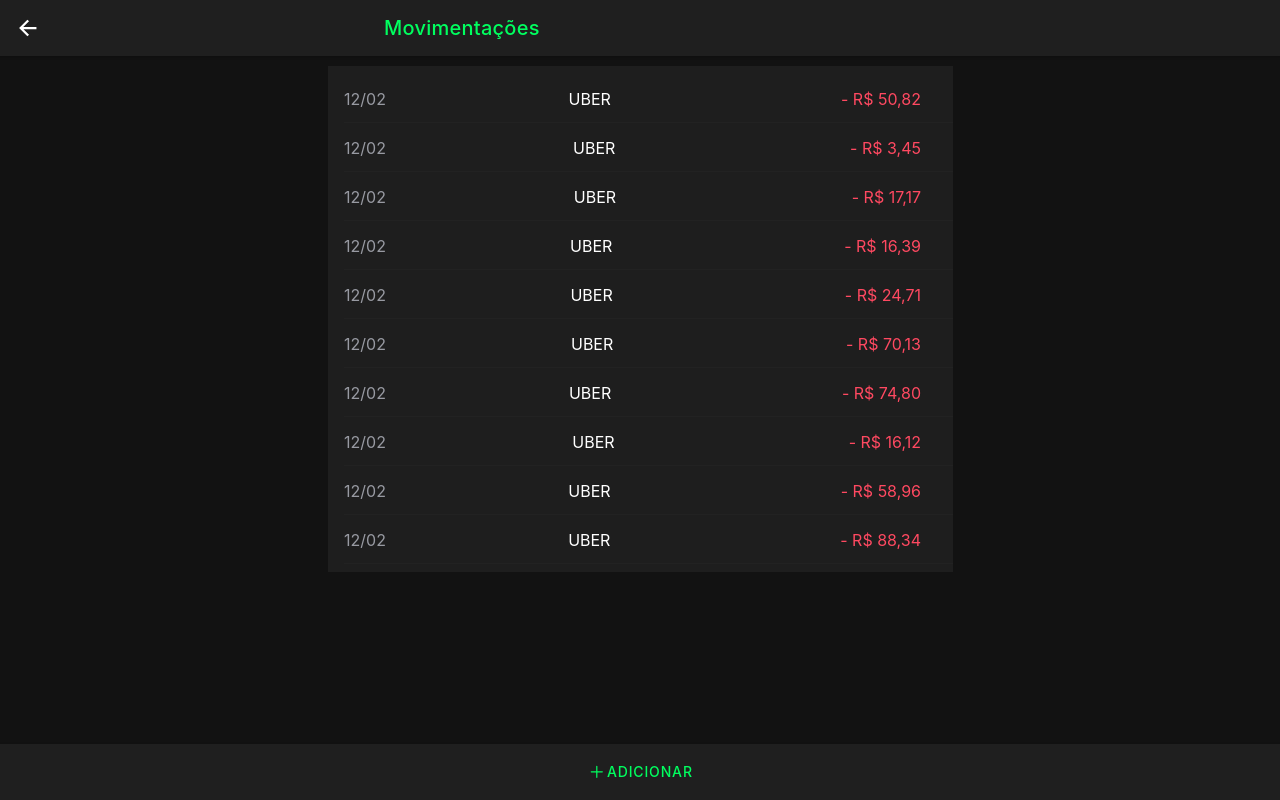
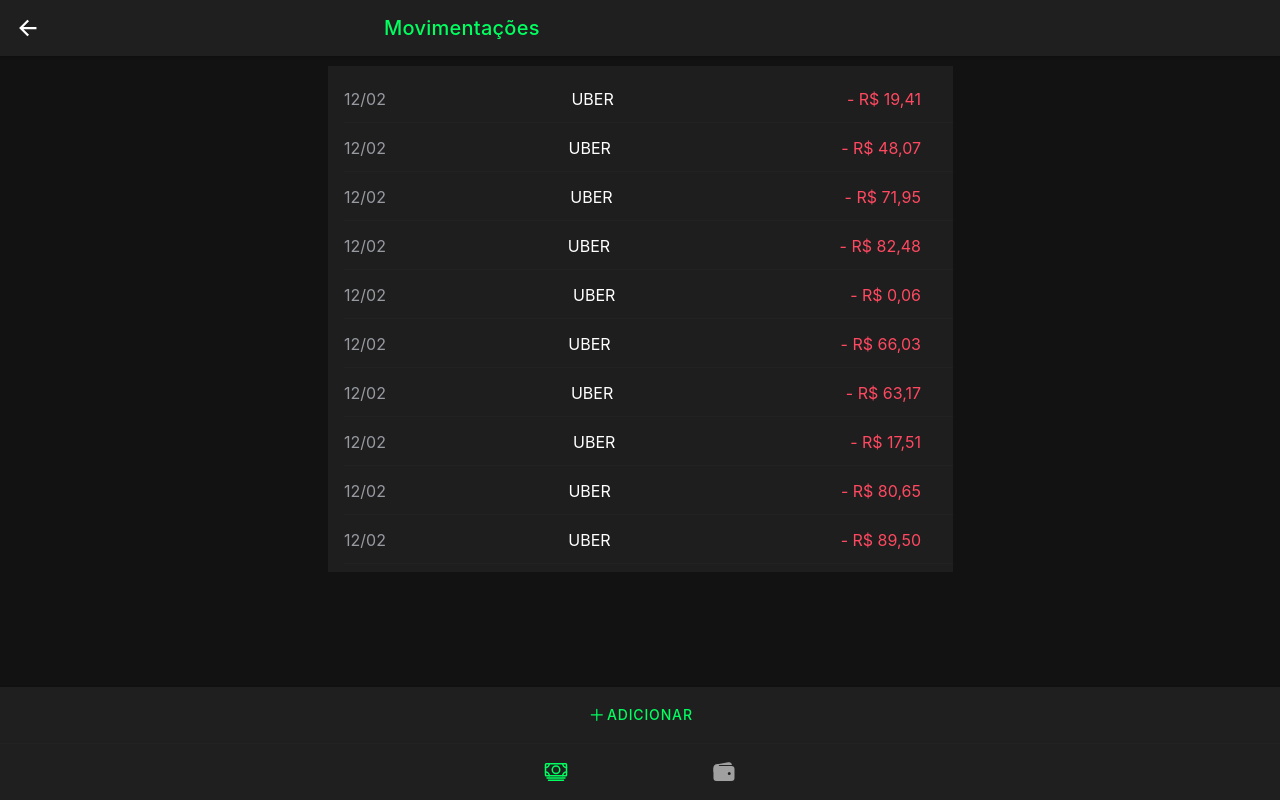
Before and after one commit to MarceloZapatta/dinheiro-app, a React (Create React App) app: page /movimentacoes in a window 1280 px wide. Built offline with nearby package versions, Linux system fonts and the light colour scheme; sample sign-in values are in the browser's storage.

Commit message:
feat: tabs

```diff
--- a/src/Routes.tsx
+++ b/src/Routes.tsx
@@ -1,12 +1,12 @@
 import {
-  //   IonIcon,
+  IonIcon,
   IonRouterOutlet,
-  //   IonTabBar,
-  //   IonTabButton,
-  //   IonTabs,
+  IonTabBar,
+  IonTabButton,
+  IonTabs,
 } from '@ionic/react';
 import { IonReactRouter } from '@ionic/react-router';
-// import { cashOutline, menu } from 'ionicons/icons';
+import { cashOutline, wallet } from 'ionicons/icons';
 import React, { useContext } from 'react';
 import { Redirect, Route } from 'react-router';
 import { AuthContext } from './App';
@@ -21,33 +21,14 @@ import Movimentacoes from './pages/movimentacoes/Movimentacoes';
 import MovimentacoesAdicionar from './pages/movimentacoes/MovimentacoesAdicionar';
 import SelecionarOrganizacao from './pages/selecionar-organizacao/SelecionarOrganizacao';
 
-export default function Routes(): JSX.Element {
+export function MainRoutes(): JSX.Element {
   const authContext = useContext(AuthContext);
 
-  //   renderMenu(): JSX.Element {
-  //     const { usuario } = this.state;
-
-  //     if (Object.keys(usuario).length > 0) {
-  //       return (
-  //         <IonMenu side="start" menuId="first" contentId="menu-content">
-  //           <IonContent id="menu-content">
-  //             <IonList>
-  //               <IonItem>Perfil</IonItem>
-  //               <IonItem>Extrato</IonItem>
-  //               <IonItem>Contas</IonItem>
-  //               <IonItem>Menu Item</IonItem>
-  //               <IonItem>Menu Item</IonItem>
-  //             </IonList>
-  //           </IonContent>
-  //         </IonMenu>
-  //       );
-  //     }
-
-  //     return <span />;
-  //   }
   return (
-    <IonReactRouter>
-      <IonRouterOutlet>
+    <>
+      <PrivateRoute exact path="/selecionar-organizacao">
+        <SelecionarOrganizacao />
+      </PrivateRoute>
       <PrivateRoute exact path="/contas">
         <Contas />
       </PrivateRoute>
@@ -63,19 +44,6 @@ export default function Routes(): JSX.Element {
       <PrivateRoute path="/movimentacoes/adicionar" exact>
         <MovimentacoesAdicionar />
       </PrivateRoute>
-        <PrivateRoute exact path="/selecionar-organizacao">
-          <SelecionarOrganizacao />
-        </PrivateRoute>
-        {/* <IonTabs>
-              <IonTabBar slot="bottom">
-                <IonTabButton tab="movimentacoes" href="/movimentacoes">
-                  <IonIcon icon={cashOutline} />
-                </IonTabButton>
-                <IonTabButton onClick={() => this.openMenu()}>
-                  <IonIcon icon={menu} onClick={() => this.openMenu()} />
-                </IonTabButton>
-              </IonTabBar>
-            </IonTabs> */}
       <Route
         exact
         path="/"
@@ -85,7 +53,36 @@ export default function Routes(): JSX.Element {
       />
       <Route exact path="/cadastrar" component={Cadastrar} />
       <Route path="/verificacao-email" component={VerificacaoEmailEnviado} />
+    </>
+  );
+}
+
+export default function Routes(): JSX.Element {
+  const authContext = useContext(AuthContext);
+  return (
+    <IonReactRouter>
+      {authContext.logado && authContext.organizacaoSelecionada ? (
+        <IonTabs>
+          <IonRouterOutlet>
+            <MainRoutes />
           </IonRouterOutlet>
+          <IonTabBar slot="bottom">
+            <IonTabButton tab="movimentacoes" href="/movimentacoes">
+              <IonIcon icon={cashOutline} />
+            </IonTabButton>
+            <IonTabButton tab="contas" href="/contas">
+              <IonIcon icon={wallet} />
+            </IonTabButton>
+            {/* <IonTabButton onClick={() => openMenu()}>
+              <IonIcon icon={menu} onClick={() => openMenu()} />
+            </IonTabButton> */}
+          </IonTabBar>
+        </IonTabs>
+      ) : (
+        <IonRouterOutlet>
+          <MainRoutes />
+        </IonRouterOutlet>
+      )}
     </IonReactRouter>
   );
 }
```
Also changed, not shown: src/components/footer/Tabs.tsx (added, +18 -0 lines). Lines whose indentation alone changed are shown as unchanged.
